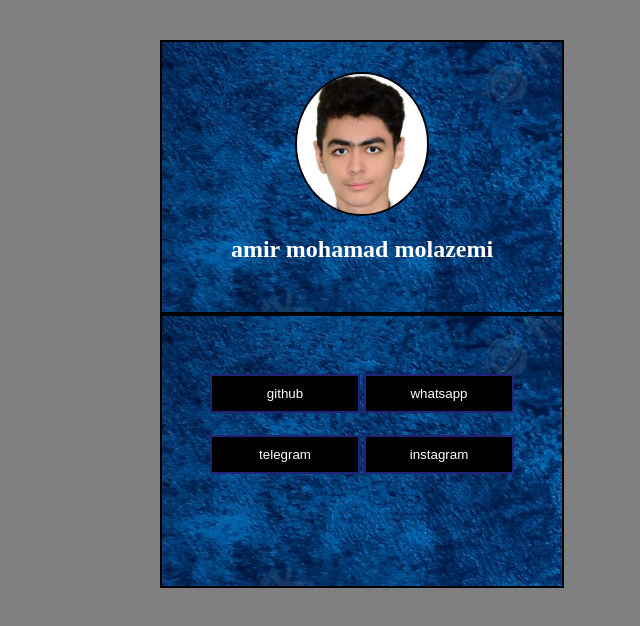
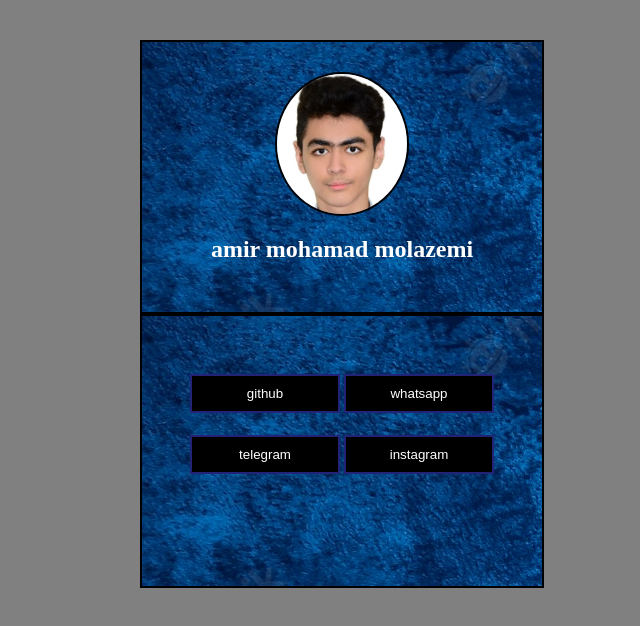
Before and after one commit to Amirmmolazemi/Amirmmolazemi.github.io, a plain HTML site: page index.html in a window 1280 px wide. Shown: the whole page, without its empty margins (640-1280 px from the left). Drawn offline with Linux system fonts and the light colour scheme.

Commit message:
Update style.css

```diff
--- a/style.css
+++ b/style.css
@@ -2,7 +2,7 @@ body {
     text-align: center;
     background-color: gray;
     user-select: none;
-  margin-left: 800;
+  margin-left: 780;
     margin-top: 40;
 }
 h1 {
```
